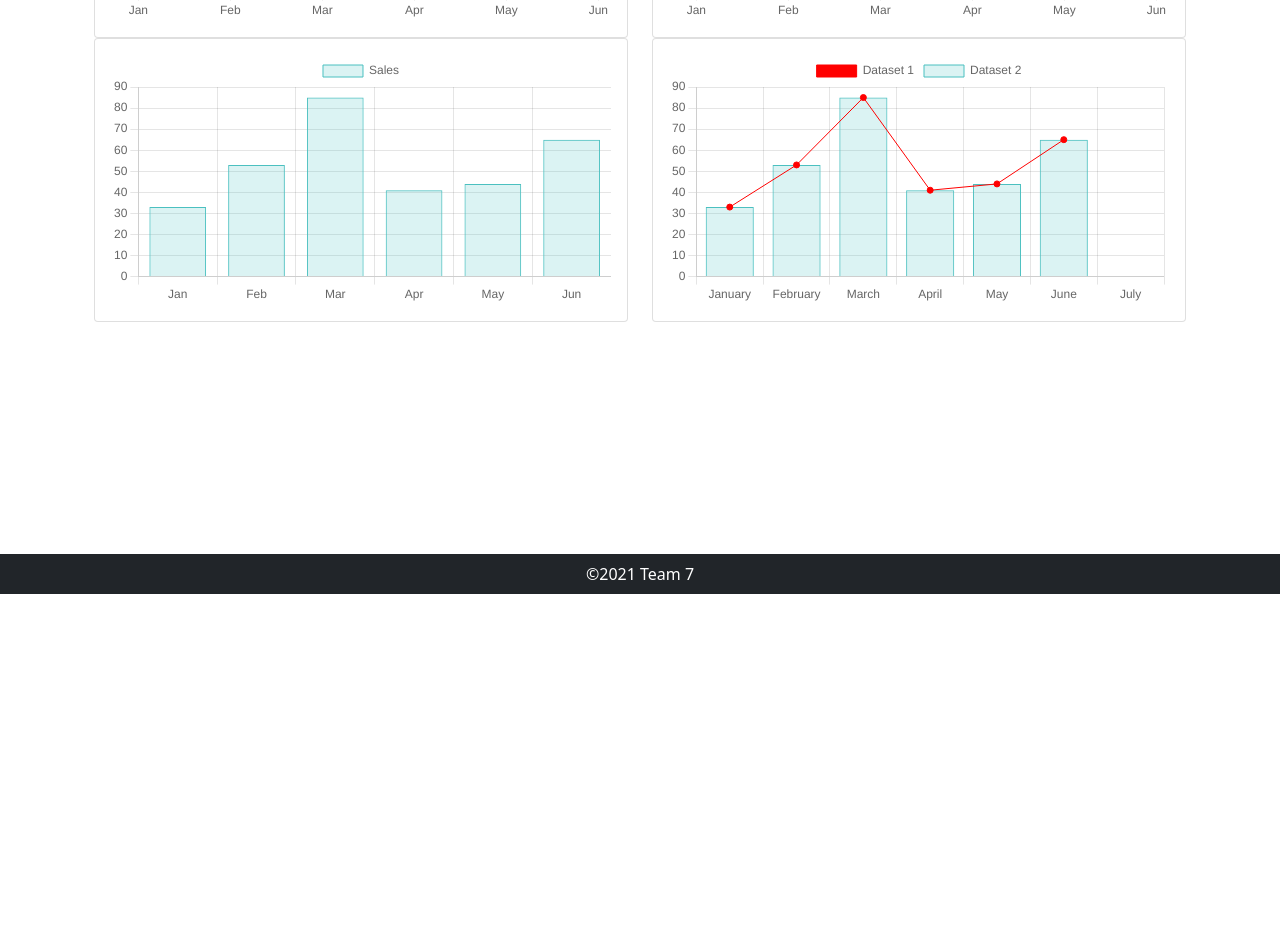
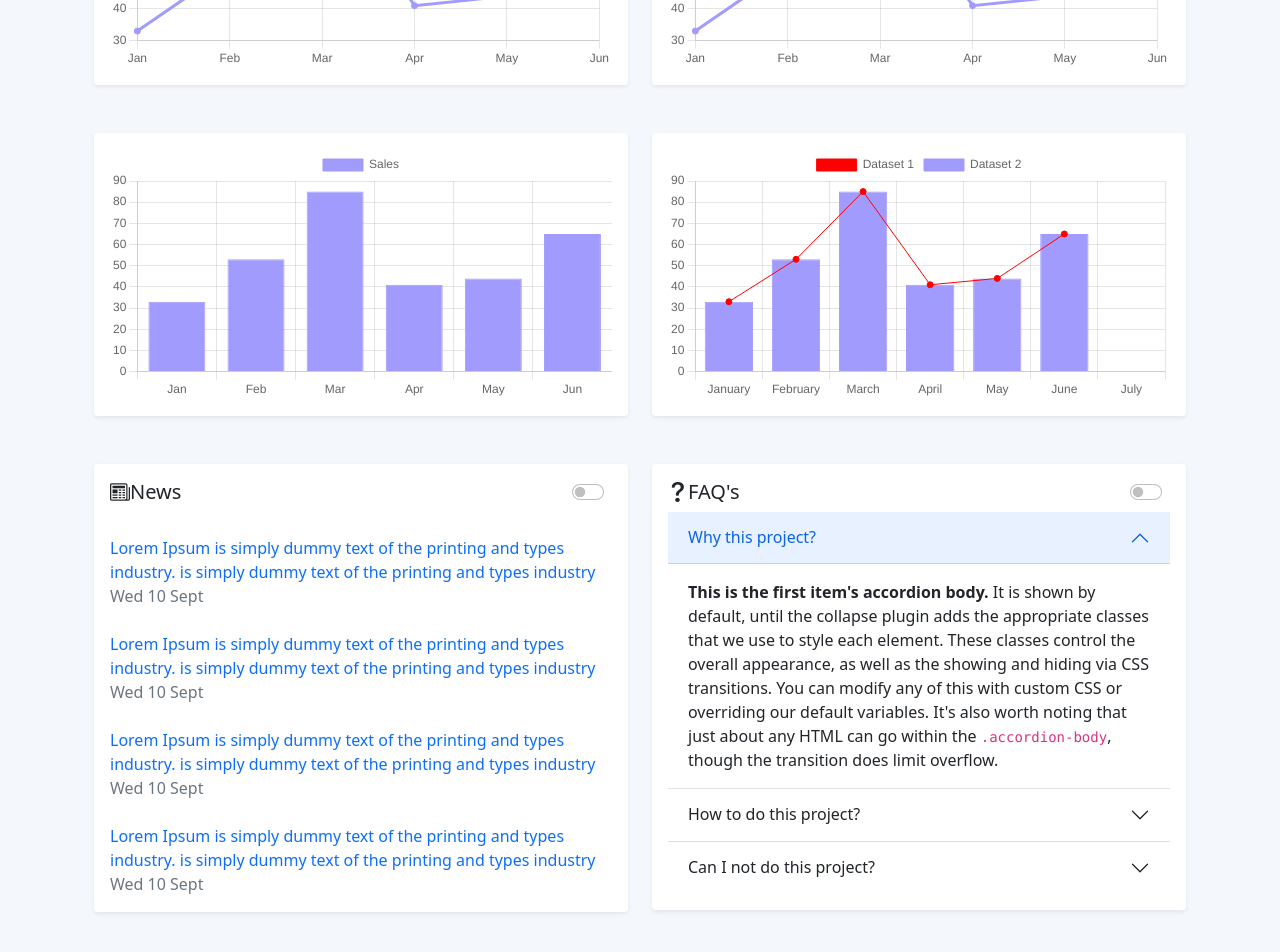
Before and after one commit to anuraggharat/Projfrontend, a React (Create React App) app: page /user/1 in a window 1280 px wide. Shown: the part 300-1252 px from the top of the page. Before the commit the page ends 894 px from the top, so only its background shows below. Built offline with nearby package versions, Linux system fonts and the light colour scheme.

Commit message:
new graphs added

```diff
--- a/public/index.html
+++ b/public/index.html
@@ -19,6 +19,8 @@
   <body>
     <noscript>You need to enable JavaScript to run this app.</noscript>
     <div id="root"></div>
+    <script src="https://cdn.jsdelivr.net/npm/bootstrap@5.1.2/dist/js/bootstrap.bundle.min.js"
+      integrity="sha384-kQtW33rZJAHjgefvhyyzcGF3C5TFyBQBA13V1RKPf4uH+bwyzQxZ6CmMZHmNBEfJ" crossorigin="anonymous"></script>
 
   </body>
 </html>
--- a/src/App.css
+++ b/src/App.css
@@ -1,6 +1,7 @@
 :root{
   --primary:#a29bfe;
   --grey:#eef5f8;
+  --background:#f4f7fc;
 }
 
 .bg-purple{
@@ -9,8 +10,13 @@
 .bg-grey{
   background-color: var(--grey) !important;
 }
+.bg-background{
+  background-color: var(--background) !important;
 
-
+}
+a{
+    text-decoration: none !important;
+}
 
 
 /* The side navigation menu */
@@ -24,6 +30,8 @@
     left: 0;
     overflow-x: hidden;
     transition: 0.5s;
+
+
 }
 
 /* The navigation menu links */
@@ -37,6 +45,7 @@
 
 
 
+
 /* Style page content - use this if you want to push the page content to the right when you open the side navigation */
 #main {
   transition: margin-left .5s;
--- /dev/null
+++ b/src/App/Components/Faqs.js
@@ -0,0 +1,127 @@
+import React from 'react'
+import { Link } from "react-router-dom";
+
+
+export default function Faqs() {
+    return (
+      <div className="card border-0 bg-white rounded shadow-sm">
+        <div className="card-body px-3">
+          <div className="d-flex justify-content-between align-content-center">
+            <div>
+              <h5 className="card-title">
+                <i class="bi bi-question-lg"></i>FAQ's
+              </h5>
+            </div>
+            <div>
+              <div className="form-check form-switch">
+                <input
+                  className="form-check-input"
+                  type="checkbox"
+                  role="switch"
+                  id="flexSwitchCheckDefault"
+                />
+              </div>
+            </div>
+          </div>
+          <div class="accordion accordion-flush" id="accordionExample">
+            <div class="accordion-item">
+              <h2 class="accordion-header" id="headingOne">
+                <button
+                  class="accordion-button"
+                  type="button"
+                  data-bs-toggle="collapse"
+                  data-bs-target="#collapseOne"
+                  aria-expanded="true"
+                  aria-controls="collapseOne"
+                >
+                  Why this project?
+                </button>
+              </h2>
+              <div
+                id="collapseOne"
+                class="accordion-collapse collapse show"
+                aria-labelledby="headingOne"
+                data-bs-parent="#accordionExample"
+              >
+                <div class="accordion-body">
+                  <strong>This is the first item's accordion body.</strong> It
+                  is shown by default, until the collapse plugin adds the
+                  appropriate classes that we use to style each element. These
+                  classes control the overall appearance, as well as the showing
+                  and hiding via CSS transitions. You can modify any of this
+                  with custom CSS or overriding our default variables. It's also
+                  worth noting that just about any HTML can go within the{" "}
+                  <code>.accordion-body</code>, though the transition does limit
+                  overflow.
+                </div>
+              </div>
+            </div>
+            <div class="accordion-item">
+              <h2 class="accordion-header" id="headingTwo">
+                <button
+                  class="accordion-button collapsed"
+                  type="button"
+                  data-bs-toggle="collapse"
+                  data-bs-target="#collapseTwo"
+                  aria-expanded="false"
+                  aria-controls="collapseTwo"
+                >
+                  How to do this project?
+                </button>
+              </h2>
+              <div
+                id="collapseTwo"
+                class="accordion-collapse collapse"
+                aria-labelledby="headingTwo"
+                data-bs-parent="#accordionExample"
+              >
+                <div class="accordion-body">
+                  <strong>This is the second item's accordion body.</strong> It
+                  is hidden by default, until the collapse plugin adds the
+                  appropriate classes that we use to style each element. These
+                  classes control the overall appearance, as well as the showing
+                  and hiding via CSS transitions. You can modify any of this
+                  with custom CSS or overriding our default variables. It's also
+                  worth noting that just about any HTML can go within the{" "}
+                  <code>.accordion-body</code>, though the transition does limit
+                  overflow.
+                </div>
+              </div>
+            </div>
+            <div class="accordion-item">
+              <h2 class="accordion-header" id="headingThree">
+                <button
+                  class="accordion-button collapsed"
+                  type="button"
+                  data-bs-toggle="collapse"
+                  data-bs-target="#collapseThree"
+                  aria-expanded="false"
+                  aria-controls="collapseThree"
+                >
+                  Can I not do this project?
+                </button>
+              </h2>
+              <div
+                id="collapseThree"
+                class="accordion-collapse collapse"
+                aria-labelledby="headingThree"
+                data-bs-parent="#accordionExample"
+              >
+                <div class="accordion-body">
+                  <strong>This is the third item's accordion body.</strong> It
+                  is hidden by default, until the collapse plugin adds the
+                  appropriate classes that we use to style each element. These
+                  classes control the overall appearance, as well as the showing
+                  and hiding via CSS transitions. You can modify any of this
+                  with custom CSS or overriding our default variables. It's also
+                  worth noting that just about any HTML can go within the{" "}
+                  <code>.accordion-body</code>, though the transition does limit
+                  overflow.
+                </div>
+              </div>
+            </div>
+          </div>
+        </div>
+      </div>
+    );
+}
--- a/src/App/Components/Graphs/BarChart.js
+++ b/src/App/Components/Graphs/BarChart.js
@@ -2,13 +2,13 @@ import React from 'react';
 import { Bar } from 'react-chartjs-2';
 
 const data = {
-labels: ["Jan", "Feb", "Mar", "Apr", "May", "Jun"],
+  labels: ["Jan", "Feb", "Mar", "Apr", "May", "Jun"],
   datasets: [
     {
-      label: 'Sales',
+      label: "Sales",
       data: [33, 53, 85, 41, 44, 65],
-      backgroundColor: "rgba(75,192,192,0.2)",
-      borderColor: "rgba(75,192,192,1)",
+      backgroundColor: "#a29bfe",
+      borderColor: "#a29bfe",
       borderWidth: 1,
     },
   ],
--- a/src/App/Components/Graphs/CombinedChart.js
+++ b/src/App/Components/Graphs/CombinedChart.js
@@ -5,29 +5,26 @@ import { Bar } from 'react-chartjs-2';
 const rand = () => Math.round(Math.random() * 20 - 10);
 
 const data = {
-  labels: ['January', 'February', 'March', 'April', 'May', 'June', 'July'],
+  labels: ["January", "February", "March", "April", "May", "June", "July"],
   datasets: [
     {
-      type: 'line',
-      label: 'Dataset 1',
+      type: "line",
+      label: "Dataset 1",
       data: [33, 53, 85, 41, 44, 65],
       fill: false,
-    backgroundColor: "red",
-    borderColor: "red",
+      backgroundColor: "red",
+      borderColor: "red",
       borderWidth: 1,
-
-
     },
     {
-      type: 'bar',
-      label: 'Dataset 2',
+      type: "bar",
+      label: "Dataset 2",
       data: [33, 53, 85, 41, 44, 65],
 
-    backgroundColor: "rgba(75,192,192,0.2)",
-    borderColor: "rgba(75,192,192,1)",
+      backgroundColor: "#a29bfe",
+      borderColor: "#a29bfe",
       borderWidth: 1,
-    }
-
+    },
   ],
 };
 
--- a/src/App/Components/Graphs/LineChart.js
+++ b/src/App/Components/Graphs/LineChart.js
@@ -8,10 +8,10 @@ const data = {
       label: "Sales",
       data: [33, 53, 85, 41, 44, 65],
       fill: false,
-        backgroundColor: "rgba(75,192,192,0.2)",
-        borderColor: "rgba(75,192,192,1)"
-      }
-    ]
+      backgroundColor: "#a29bfe",
+      borderColor: "#a29bfe",
+    },
+  ],
 };
 
 const LineChart = () => {
--- a/src/App/Components/Main.js
+++ b/src/App/Components/Main.js
@@ -3,46 +3,52 @@ import "bootstrap/dist/css/bootstrap.min.css";
 import LineChart from './Graphs/LineChart';
 import BarChart from './Graphs/BarChart';
 import CombinedChart from './Graphs/CombinedChart';
+import News from './News';
+import Faqs from './Faqs';
 
 const Main = () => {
     return (
       <>
-<div class="container">
+        <div class="container mt-5 mb-5">
           <div class="row">
-    <div className="col">
-        <div className="card">
+            <div className="col-lg-6 mb-5">
+              <div className="card border-0 bg-white rounded shadow-sm">
                 <div className="card-body">
-                <LineChart/>
+                  <LineChart />
                 </div>
               </div>
             </div>
-    <div class="col">
-        <div className="card">
+            <div className="col-lg-6 mb-5">
+              <div className="card border-0 bg-white  rounded shadow-sm">
                 <div className="card-body">
-                <LineChart/>
+                  <LineChart />
                 </div>
               </div>
             </div>
-    <div class="w-100"></div>
-    <div class="col">
-        <div className="card">
+            <div className="col-lg-6 mb-5">
+              <div className="card border-0 bg-white  rounded shadow-sm">
                 <div className="card-body">
-                <BarChart/>
+                  <BarChart />
                 </div>
               </div>
             </div>
-    <div class="col">
-        <div className="card">
+            <div className="col-lg-6 mb-5">
+              <div className="card border-0 bg-white  rounded shadow-sm">
                 <div className="card-body">
-                <CombinedChart/>
+                  <CombinedChart />
                 </div>
               </div>
             </div>
+            <div className="col-lg-6 mb-5">
+              <News />
+            </div>
+            <div className="col-lg-6 mb-5">
+              <Faqs />
             </div>
           </div>
-
+        </div>
       </>
-    )
+    );
 }
 
 export default Main
--- /dev/null
+++ b/src/App/Components/News.js
@@ -0,0 +1,56 @@
+import React from 'react'
+import { Link } from 'react-router-dom';
+
+export default function News() {
+    return (
+      <div className="card border-0 bg-white rounded shadow-sm">
+        <div className="card-body px-3">
+          <div className="d-flex justify-content-between align-content-center">
+            <div>
+              <h5 className="card-title">
+                <i className="bi bi-newspaper"></i>News
+              </h5>
+            </div>
+            <div>
+              <div className="form-check form-switch">
+                <input
+                  className="form-check-input"
+                  type="checkbox"
+                  role="switch"
+                  id="flexSwitchCheckDefault"
+                />
+              </div>
+            </div>
+          </div>
+          <div className="row mt-4">
+            <Link className="mb-0" to="/">
+              Lorem Ipsum is simply dummy text of the printing and types
+              industry. is simply dummy text of the printing and types industry
+            </Link>
+            <p className="flex-end text-muted my-0">Wed 10 Sept</p>
+          </div>
+          <div className="row mt-4">
+            <Link className="mb-0" to="/">
+              Lorem Ipsum is simply dummy text of the printing and types
+              industry. is simply dummy text of the printing and types industry
+            </Link>
+            <p className="flex-end text-muted my-0">Wed 10 Sept</p>
+          </div>
+          <div className="row mt-4">
+            <Link className="mb-0" to="/">
+              Lorem Ipsum is simply dummy text of the printing and types
+              industry. is simply dummy text of the printing and types industry
+            </Link>
+            <p className="flex-end text-muted my-0">Wed 10 Sept</p>
+          </div>
+          <div className="row mt-4">
+            <Link className="mb-0" to="/">
+              Lorem Ipsum is simply dummy text of the printing and types
+              industry. is simply dummy text of the printing and types industry
+            </Link>
+            <p className="flex-end text-muted my-0">Wed 10 Sept</p>
+          </div>
+        </div>
+      </div>
+    );
+}
--- a/src/App/Pages/Dashboard.js
+++ b/src/App/Pages/Dashboard.js
@@ -31,7 +31,7 @@ export default function Dashboard() {
       <>
         <Sidebar />
 
-        <div id="main" className="bg-white min-vh-100 p-0">
+        <div id="main" className="bg-background min-vh-100 p-0">
           <Navbar sidebarToggler={toggleSidebar} />
           <div className="container min-vh-100">
             <Main />
```
Lines whose indentation alone changed are shown as unchanged.
